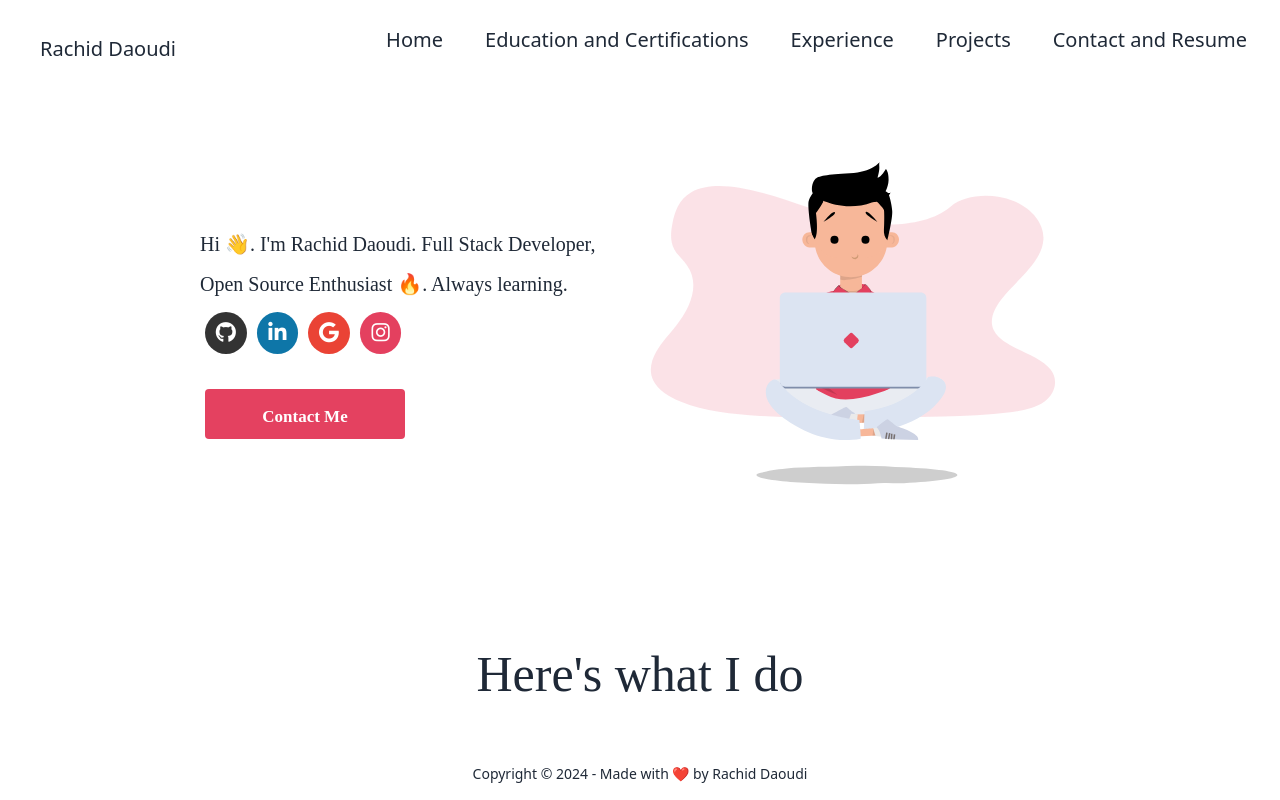
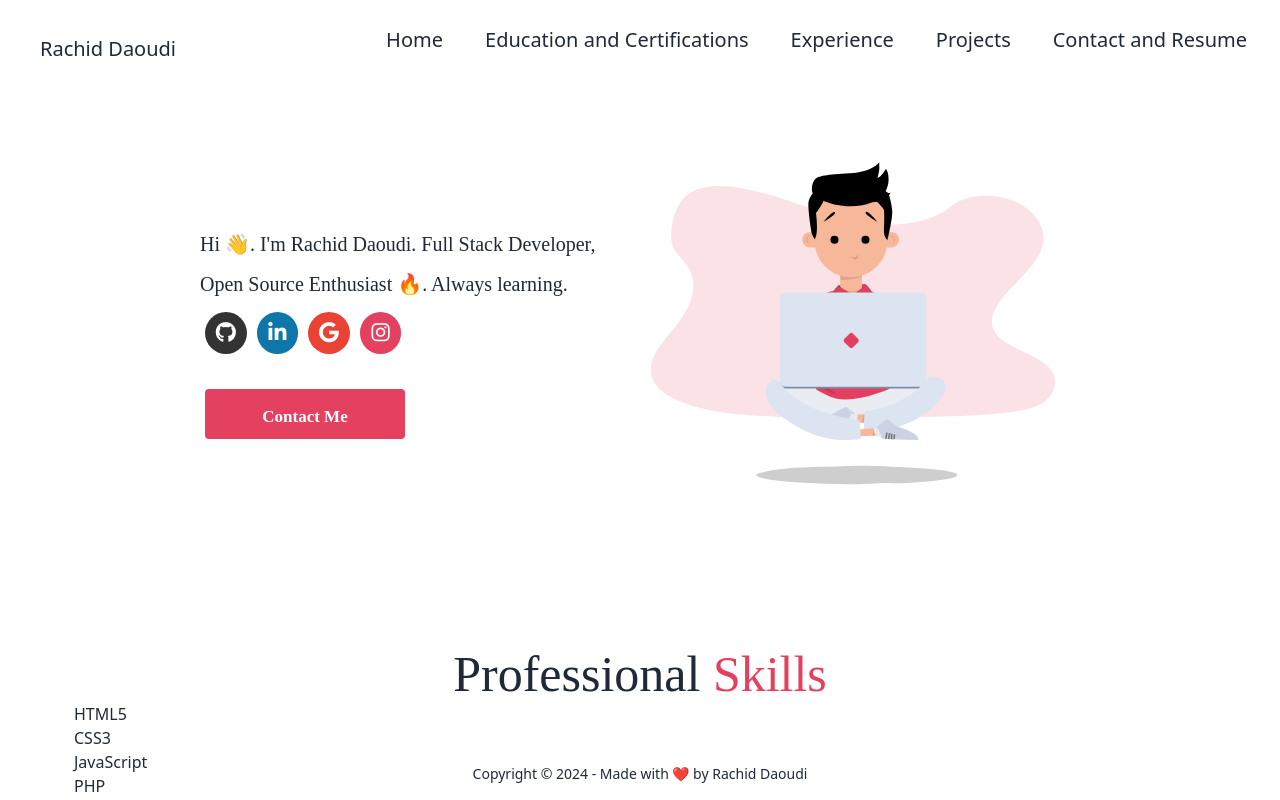
Before and after one commit to RachidDaoudii/portfolio, a Next.js app: page / in a window 1280 px wide. Shown: the top 800 px of the page. Built offline with nearby package versions, Linux system fonts and the light colour scheme.

Commit message:
section skills

```diff
--- a/constants/skills/Skills.js
+++ b/constants/skills/Skills.js
@@ -1,11 +1,16 @@
+import { skills } from "@/portfolio";
+
 const Skills = ()=>{
     return (
-        <div className="main" id="skills">
+        <div className="main container" id="skills">
           <div className="skills-header-div">
             <div>
               <h1 className="skills-header">
-                Here's what I do
+                Professional <span className="textSkill">Skills</span>
               </h1>
+              <div className="w-full">
+              {skills && skills?.data[0]?.softwareSkills.map((skill,i)=>(<div className="tech-icons">{skill.skillName}</div>))}
+              </div>
             </div>
           </div>
 
--- a/styles/globals.css
+++ b/styles/globals.css
@@ -53,6 +53,10 @@ body {
   box-shadow: 0 2px 10px #eb6559;
   background-color: #eb6559;
   color: #ffffff !important;
+}
+
+.textSkill{
+  color: #e44160;
 }
 
 .xp {
@@ -396,3 +400,19 @@ body {
 }
 
 /*end Skills*/
+
+
+/*.tech-icons {
+  border: 1.7px solid rgba(200, 137, 230, .637) !important;
+  border-radius: 5px !important;
+  box-shadow: 4px 5px 4px 3px rgba(89, 4, 168, .137) !important;
+  display: table !important;
+  font-size: 4.5em !important;
+  margin: 15px !important;
+  opacity: .93 !important;
+  overflow: hidden !important;
+  padding: 10px !important;
+  text-align: center !important;
+  transition: all .4s ease 0s !important;
+  vertical-align: middle !important;
+}*/
```
